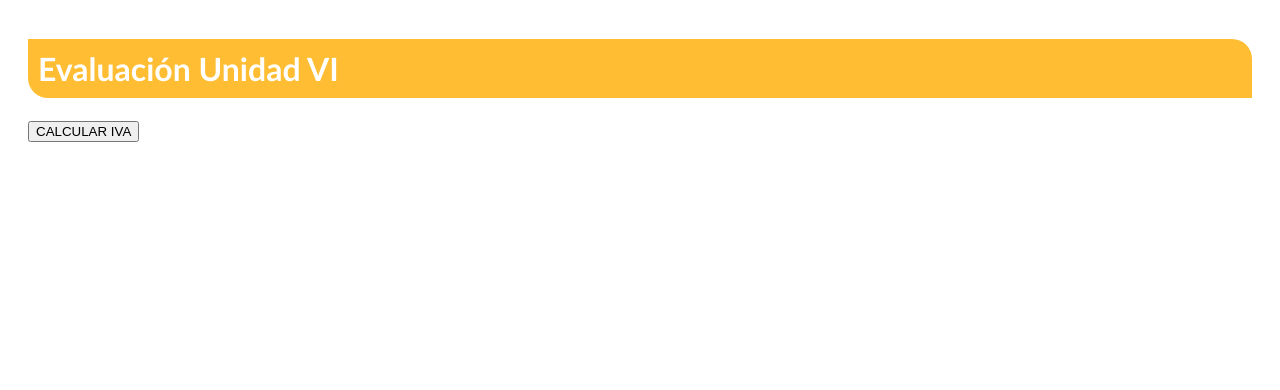
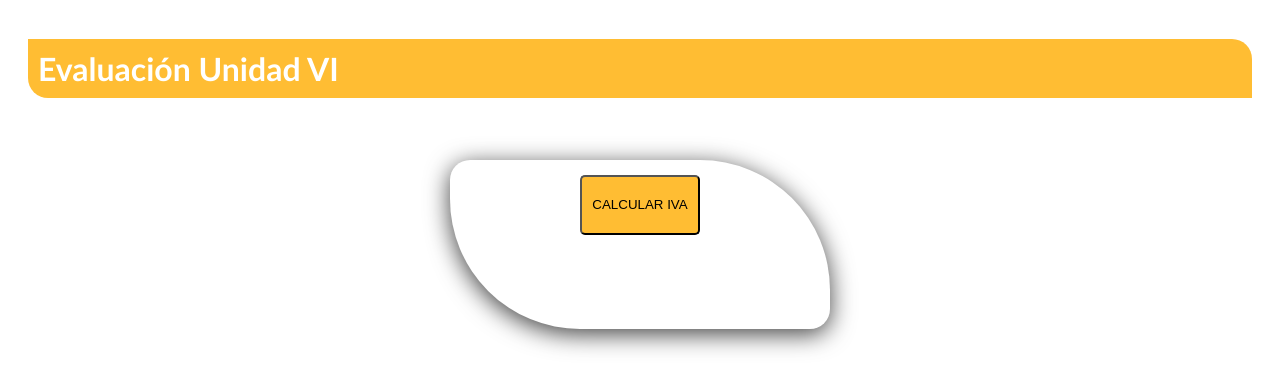
Before and after one commit to MarIsaTrettel/Elearning-total, a plain HTML site: page evaluacion6_Trettel/evaluacion6.html in a window 1280 px wide. Drawn offline with Linux system fonts and the light colour scheme.

Commit message:
Unidad 6

```diff
--- a/evaluacion6_Trettel/css/estilo.css
+++ b/evaluacion6_Trettel/css/estilo.css
@@ -10,3 +10,30 @@ h1 {
 	padding: 10px;
 	border-radius:0 20px;
 }
+
+.container{
+	display: flex;
+	justify-content: center;
+	margin-top: 5%;
+
+}
+
+.btn{
+	width: 120px;
+	height: 60px;
+	border-radius: 5px;
+	background-color: #ffbd33;
+}
+
+article{
+	display: flex;
+	flex-direction: column;
+	justify-content: center;
+	align-items: center;
+	text-align: center;
+	width: 350px;
+	padding: 15px;
+	border-radius: 20px 130px;
+	box-shadow: 0px 5px 25px 0px rgba(0,0,0,0.75);
+
+}
--- a/evaluacion6_Trettel/evaluacion6.html
+++ b/evaluacion6_Trettel/evaluacion6.html
@@ -12,12 +12,14 @@
 <body>
 
     <h1>Evaluación Unidad VI</h1>
-
-    <button onclick="CalculoIva()" type="button">CALCULAR IVA</button>
-    <h2 class="respuesta" value="" id="respuesta"></h2>
-    <h2 class="respuesta" value="" id="respuestaIVA"></h2>
-
-    <script src="./js/evaluacion6.js"></script>
+    <section class="container">
+        <article>
+            <button onclick="calculoIva()" type="button" class="btn">CALCULAR IVA</button>
+            <h2 class="respuesta" value="" id="respuesta"></h2>
+            <h2 class="respuesta" value="" id="respuestaIVA"></h2>
+        </article>
+    </section>
+    <script src="./js/funciones_evaluacion6_trettel.js"></script>
 
 </body>
 
--- a/evaluacion6_Trettel/js/evaluacion6.js
+++ b/evaluacion6_Trettel/js/funciones_evaluacion6_trettel.js
@@ -1,5 +1,5 @@
 
-function CalculoIva(){
+const calculoIva = () => {
     let numero = prompt("Ingrese un numero: ")
     document.getElementById("respuesta").innerHTML = "El numero sin IVA es: " + numero
 
```
